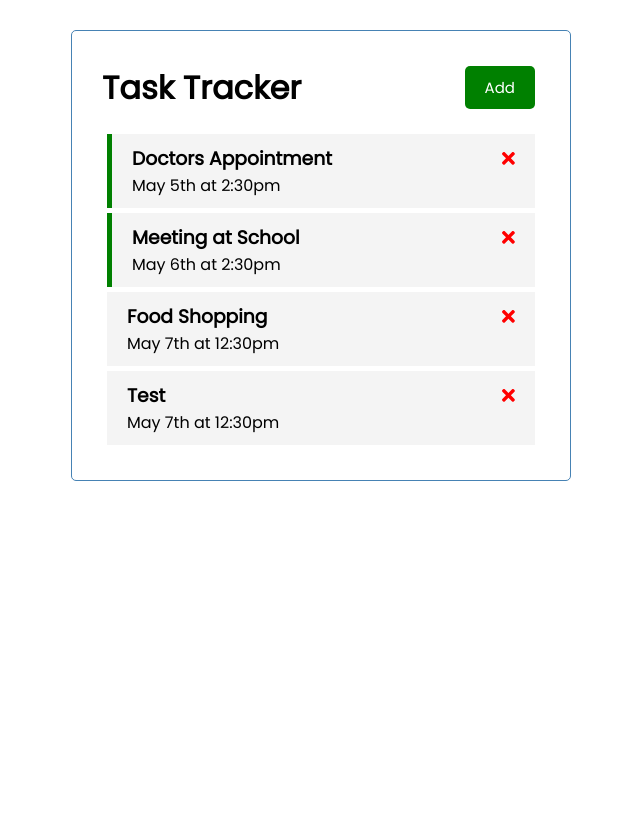
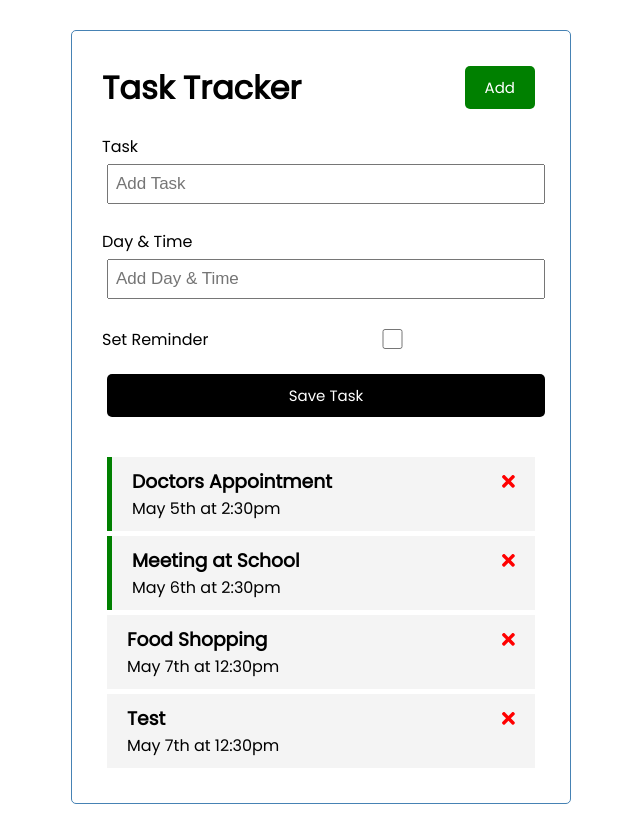
Before and after one commit to DaniBencz/Task-Tracker, an Angular app: page / in a window 1280 px wide. Shown: the whole page, without its empty margins (319-959 px from the left). Before the commit the page ends 800 px from the top, so only its background shows below. Built offline with nearby package versions, Linux system fonts and the light colour scheme; data requests are answered from the project's data file.

Commit message:
add item form

```diff
--- a/src/app/app.module.ts
+++ b/src/app/app.module.ts
@@ -10,6 +10,7 @@
 import { ButtonComponent } from './components/button/button.component';
 import { TasksComponent } from './components/tasks/tasks.component';
 import { TaskItemComponent } from './components/task-item/task-item.component';
+import { AddTaskComponent } from './components/add-task/add-task.component';
 
 @NgModule({
   imports: [ // modules
@@ -22,7 +23,8 @@
     HeaderComponent,
     ButtonComponent,
     TasksComponent,
-    TaskItemComponent
+    TaskItemComponent,
+    AddTaskComponent
   ],
   providers: [],
   bootstrap: [AppComponent]
--- /dev/null
+++ b/src/app/components/add-task/add-task.component.css
@@ -0,0 +1,3 @@
+.add-form {
+  margin-bottom: 40px;
+}
--- /dev/null
+++ b/src/app/components/add-task/add-task.component.html
@@ -0,0 +1,15 @@
+<form class="add-form">
+  <div class="form-control">
+    <label for="text">Task</label>
+    <input type="text" name="text" id="day" placeholder="Add Task" />
+  </div>
+  <div class="form-control">
+    <label for="day">Day & Time</label>
+    <input type="text" name="day" id="day" placeholder="Add Day & Time" />
+  </div>
+  <div class="form-control form-control-check">
+    <label for="reminder">Set Reminder</label>
+    <input type="checkbox" name="reminder" id="reminder" />
+  </div>
+  <input type="submit" value="Save Task" class="btn btn-block" />
+</form>
--- /dev/null
+++ b/src/app/components/add-task/add-task.component.ts
@@ -0,0 +1,17 @@
+import { Component, OnInit } from '@angular/core';
+
+@Component({
+  selector: 'app-add-task',
+  templateUrl: './add-task.component.html',
+  styleUrls: ['./add-task.component.css']
+})
+export class AddTaskComponent implements OnInit {
+  // form variables and default values
+  text: string = '';
+  day: string = '';
+  reminder: boolean = false;
+
+  constructor() { }
+
+  ngOnInit(): void { }
+}
--- a/src/app/components/tasks/tasks.component.html
+++ b/src/app/components/tasks/tasks.component.html
@@ -1,3 +1,4 @@
+<app-add-task></app-add-task>
 <app-task-item
   *ngFor="let task of tasks"
   [task]="task"
```
Also changed, not shown: 1 other file (tests, documents, lock files or other folders).
